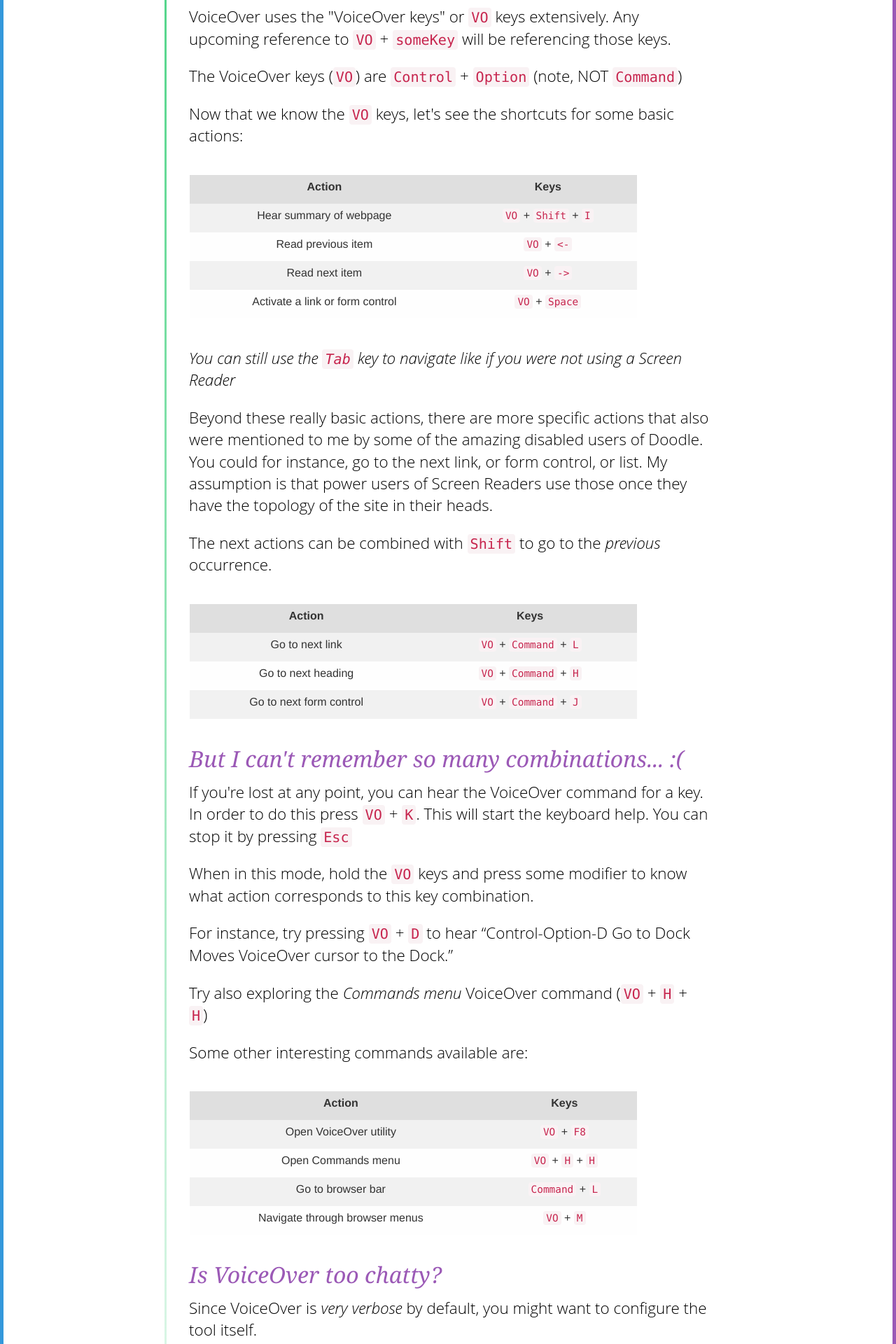
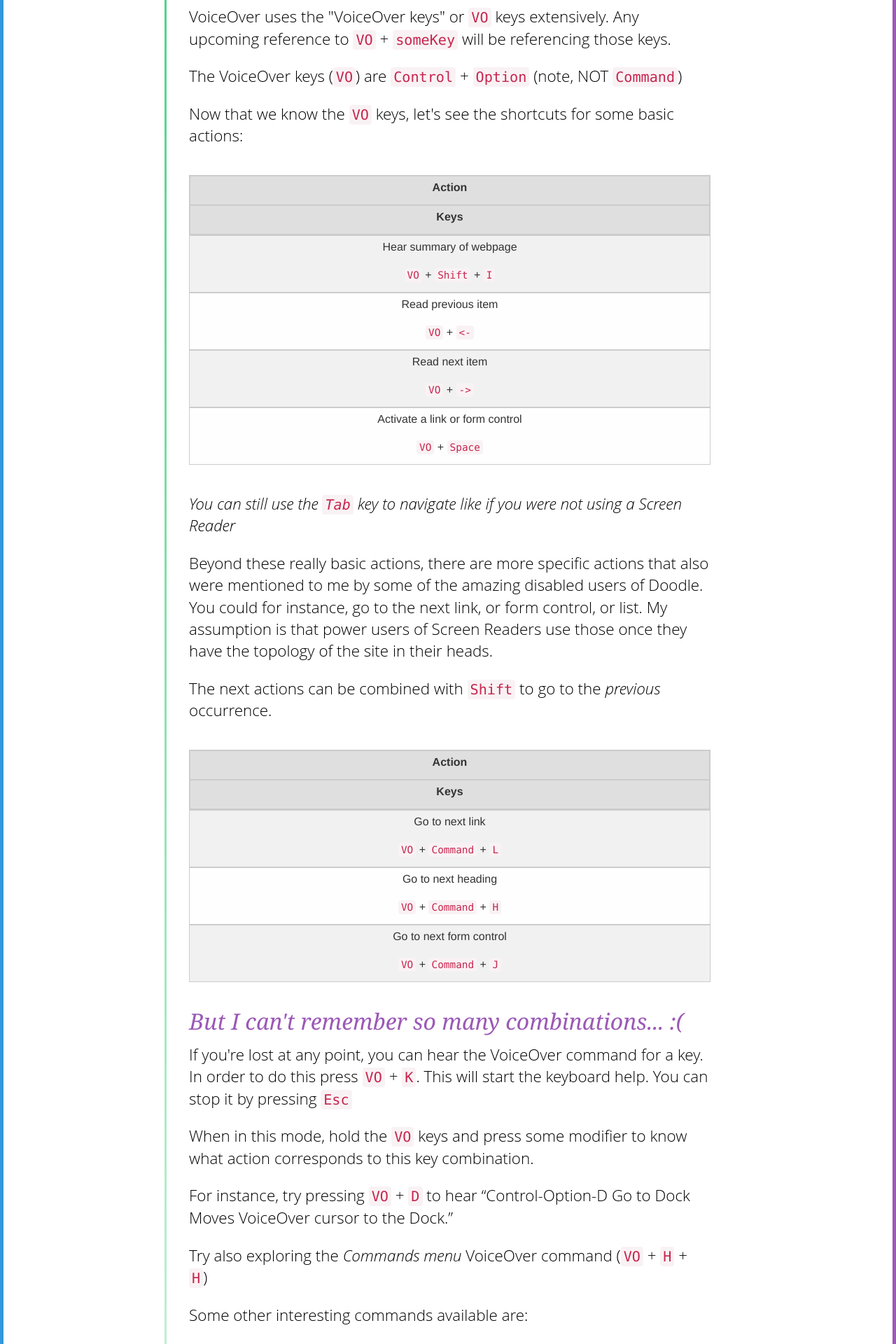
Before and after one commit to accessibilityspace/accessibilityspace.github.io, a Jekyll site: the page built from _posts/2018-01-18-voiceover-quick-introduction.markdown, in a window 1280 px wide. Shown: the part 729-2649 px from the top of the page at 70% size. Built offline with Jekyll 4.4.1, drawn with Linux system fonts in a browser that asks for light colours.

Commit message:
feat: add responsive styles for table

```diff
--- a/_sass/_layout.scss
+++ b/_sass/_layout.scss
@@ -231,41 +231,6 @@
     border-radius: 0;
 }
 
-/* Table styles borrowed from: http://cssmenumaker.com/blog/stylish-css-tables-tutorial/ */
-table {
-    color: #333;
-    font-family: Helvetica, Arial, sans-serif;
-    width: 640px;
-    border-collapse:
-    collapse; border-spacing: 0;
-}
-
-td, th {
-    border: 1px solid transparent; /* No more visible border */
-    height: 1.5em;
-    transition: all 0.3s;  /* Simple transition for hover effect */
-    padding: 0.5em;
-}
-
-th {
-    background: #DFDFDF;  /* Darken header a bit */
-    font-weight: bold;
-}
-
-td {
-    background: #FAFAFA;
-    text-align: center;
-}
-
-/* Cells in even rows (2,4,6...) are one color */
-tr:nth-child(even) td { background: #F1F1F1; }
-
-/* Cells in odd rows (1,3,5...) are another (excludes header cells)  */
-tr:nth-child(odd) td { background: #FEFEFE; }
-
-tr td:hover { background: #666; color: #FFF; }
-/* Hover cell effect! */
-
 /* Post styles move to -> _posts.scss */
 
 .post-section {
@@ -306,3 +271,82 @@
 em {
     font-style: italic;
 }
+
+
+/* Table styles borrowed from: http://cssmenumaker.com/blog/stylish-css-tables-tutorial/ */
+table {
+    color: #333;
+    font-family: Helvetica, Arial, sans-serif;
+    width: 640px;
+    border-collapse:
+    collapse; border-spacing: 0;
+}
+
+td, th {
+    border: 1px solid transparent; /* No more visible border */
+    height: 1.5em;
+    transition: all 0.3s;  /* Simple transition for hover effect */
+    padding: 0.5em;
+}
+
+th {
+    background: #DFDFDF;  /* Darken header a bit */
+    font-weight: bold;
+}
+
+td {
+    background: #FAFAFA;
+    text-align: center;
+}
+
+/* Cells in even rows (2,4,6...) are one color */
+tr:nth-child(even) td { background: #F1F1F1; }
+
+/* Cells in odd rows (1,3,5...) are another (excludes header cells)  */
+tr:nth-child(odd) td { background: #FEFEFE; }
+
+tr td:hover { background: #666; color: #FFF; }
+/* Hover cell effect! */
+
+/*
+Responsive table styles from https://css-tricks.com/responsive-data-tables/
+Max width before this PARTICULAR table gets nasty
+This query will take effect for any screen smaller than 760px
+and also iPads specifically.
+*/
+@media
+only screen and (max-width: 760px),
+(min-device-width: 768px) and (max-device-width: 1024px)  {
+
+	/* Force table to not be like tables anymore */
+	table, thead, tbody, th, td, tr {
+        display: block;
+    }
+
+    table, thead, tbody, tr {
+        width: 100%;
+    }
+
+    td, th {
+        border: 1px solid #ccc;
+    }
+
+	tr { border: 1px solid #ccc; }
+
+	td {
+		/* Behave  like a "row" */
+		border: none;
+		position: relative;
+	}
+
+	td:before {
+		/* Now like a table header */
+		position: absolute;
+		/* Top/left values mimic padding */
+		top: 6px;
+		left: 6px;
+		width: 45%;
+		padding-right: 10px;
+		white-space: nowrap;
+    }
+}
```
